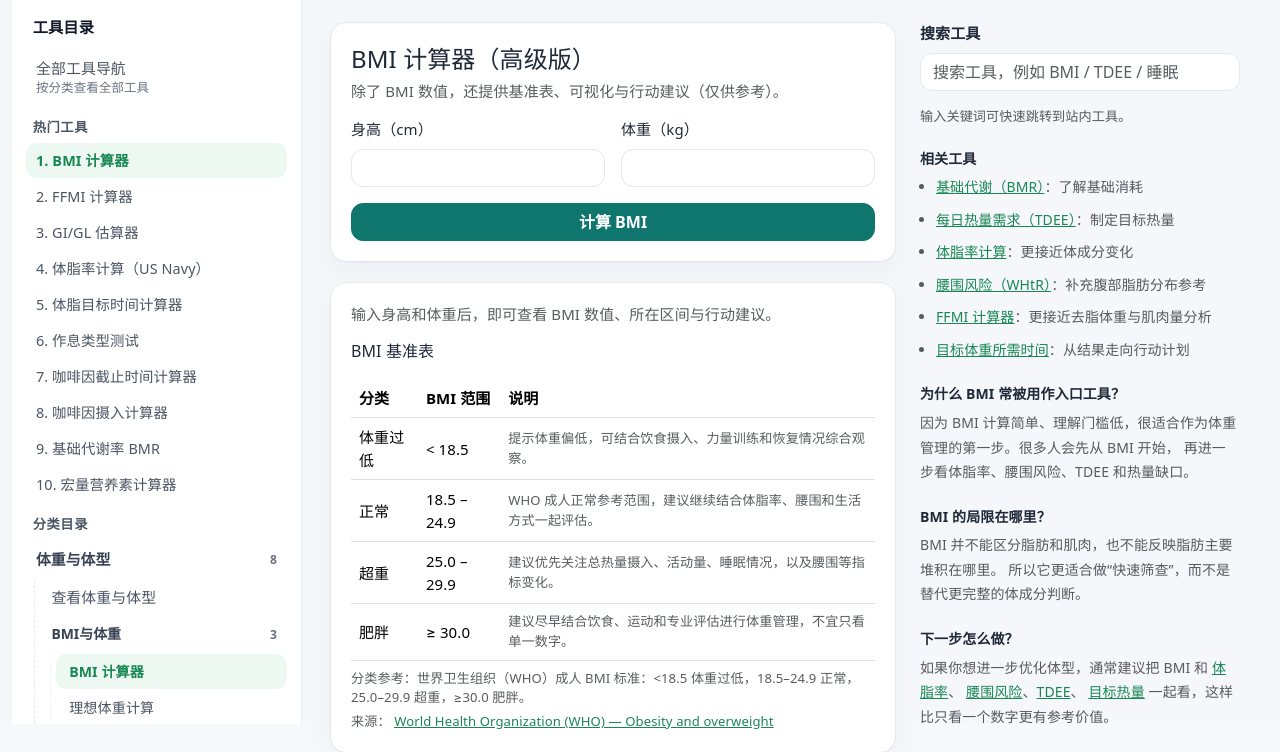
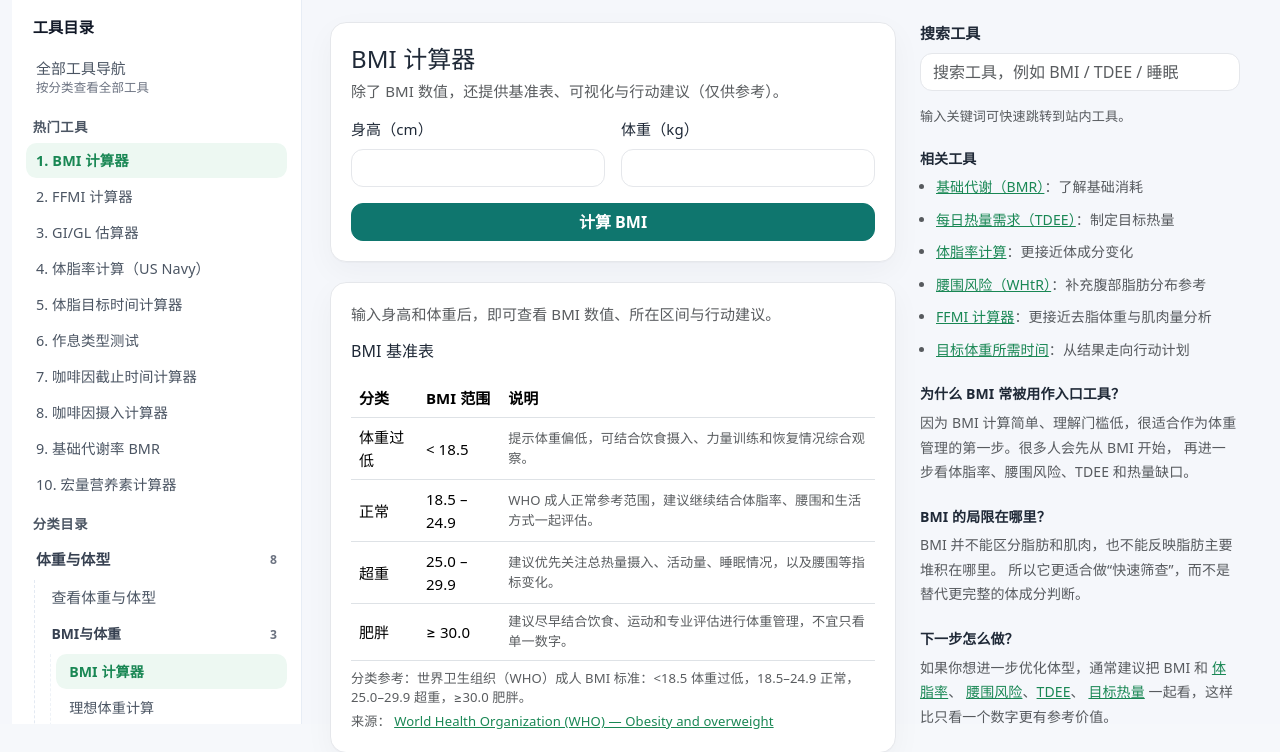
Before and after one commit to zhengxr566/health-tools-2026, a Flask app: page /bmi in a window 1280 px wide. Shown: the part 76-828 px from the top of the page. Run offline with Flask 3, Linux system fonts and the light colour scheme.

Commit message:
update layout

```diff
--- a/templates/bmi.html
+++ b/templates/bmi.html
@@ -6,7 +6,7 @@
     <!-- 页面主列：固定宽度计算器 + 结果 + 说明 -->
     <div class="tool-main-col">
       <div class="tool-card tool-card-form">
-        <h1 class="h4 mb-1">BMI 计算器（高级版）</h1>
+        <h1 class="h4 mb-1">BMI 计算器</h1>
         <p class="text-muted mb-3">
           除了 BMI 数值，还提供基准表、可视化与行动建议（仅供参考）。
         </p>
```
